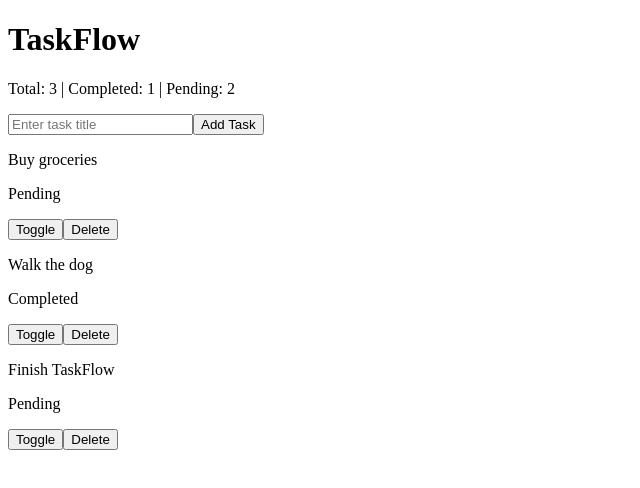
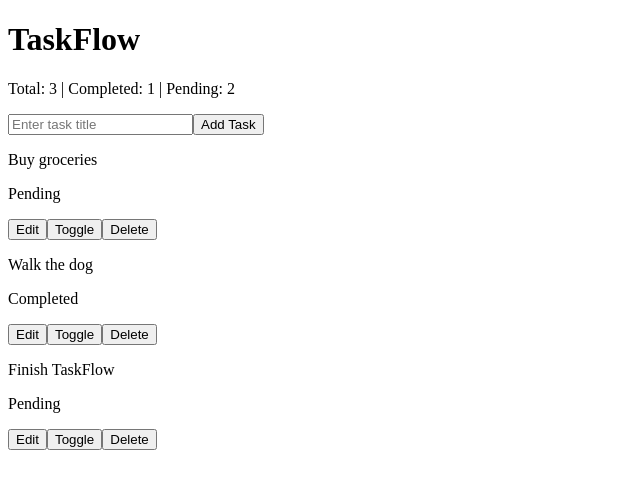
Before and after one commit to devangdhakaai-create/taskflow-app, a React (Vite) app: page / in a window 1280 px wide. Shown: the top 488 px of the page, without its empty margins (0-640 px from the left). Built offline with nearby package versions, Linux system fonts and the light colour scheme.

Commit message:
added inline edit functionality to TaskCard

```diff
--- a/src/components/TaskCard.jsx
+++ b/src/components/TaskCard.jsx
@@ -1,10 +1,41 @@
-function TaskCard({ id, title, done, onRemove, onToggle }) {
+import { useState } from 'react'
+
+function TaskCard({ id, title, done, onRemove, onToggle, onEdit }) {
+  const [isEditing, setIsEditing] = useState(false)
+  const [editTitle, setEditTitle] = useState(title)
+
+  const handleSave = () => {
+    if (editTitle.trim() === '') return
+    onEdit(id, editTitle)
+    setIsEditing(false)
+  }
+
   return (
     <div>
-      <p>{title}</p>
-      <p>{done ? "Completed" : "Pending"}</p>
-      <button onClick={() => onToggle(id)}>Toggle</button>
-      <button onClick={() => onRemove(id)}>Delete</button>
+      {isEditing ? (
+        <div>
+          <input
+            value={editTitle}
+            onChange={(e) => setEditTitle(e.target.value)}
+          />
+          <button onClick={handleSave}>Save</button>
+          <button onClick={() => {
+            setEditTitle(title)
+            setIsEditing(false)
+          }}>Cancel</button>
+        </div>
+      ) : (
+        <div>
+          <p>{title}</p>
+          <p>{done ? "Completed" : "Pending"}</p>
+          <button onClick={() => {
+            setEditTitle(title)
+            setIsEditing(true)
+          }}>Edit</button>
+          <button onClick={() => onToggle(id)}>Toggle</button>
+          <button onClick={() => onRemove(id)}>Delete</button>
+        </div>
+      )}
     </div>
   )
 }
--- a/src/components/TaskList.jsx
+++ b/src/components/TaskList.jsx
@@ -30,6 +30,13 @@ function TaskList() {
     setTasks([...tasks, newTask])
   }
 
+  const editTask = (id, newTitle) => {
+    setTasks(
+      tasks.map((task) =>
+      task.id === id ? {...task, title: newTitle} : task
+      )
+    )
+  }
   return (
     <div>
       <p>
@@ -46,6 +53,7 @@ function TaskList() {
           done={task.done}
           onRemove={removeTask}
           onToggle={toggleTask}
+          onEdit={editTask}
         />
       ))}
     </div>
```
